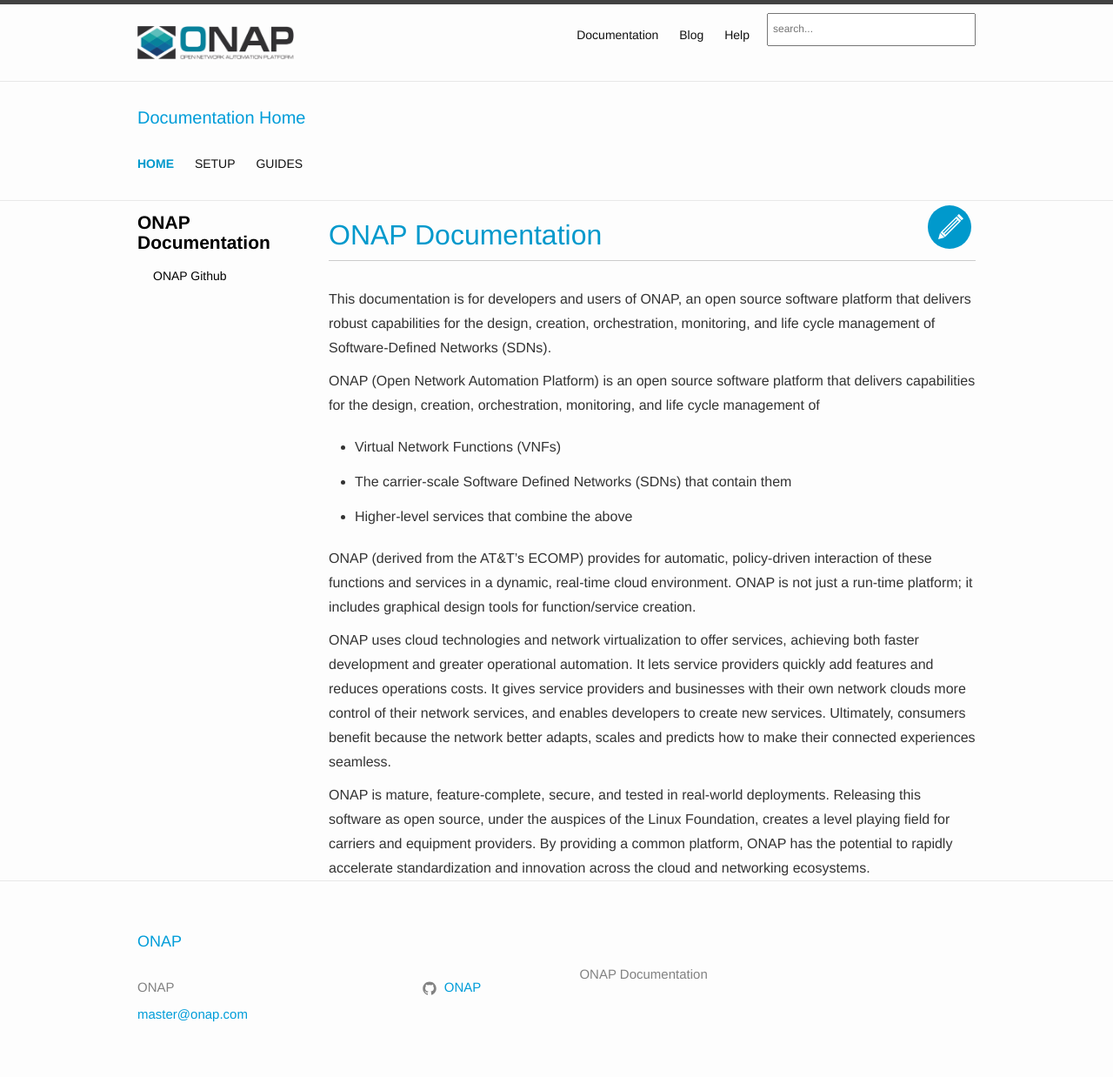
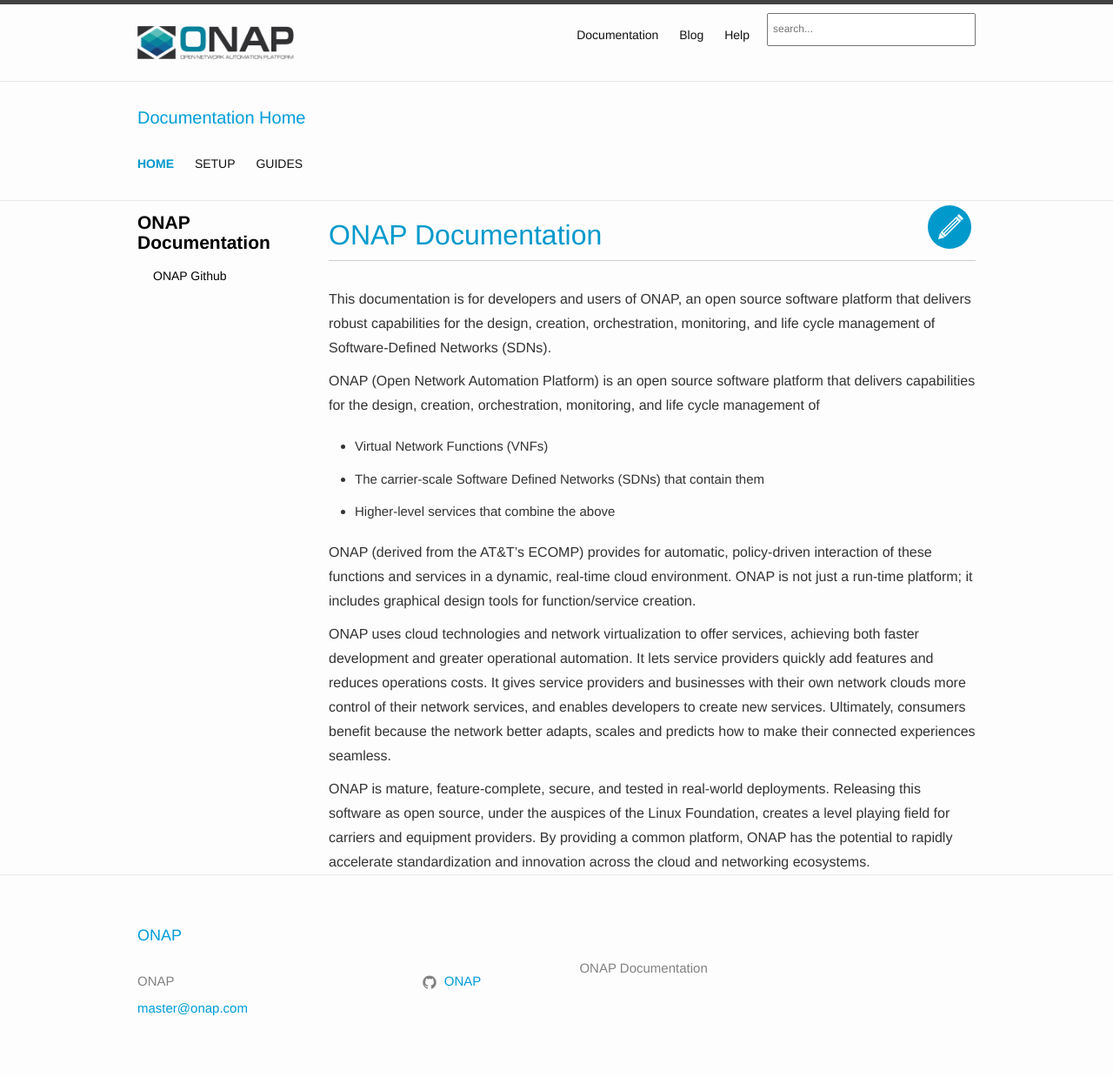
Before and after one commit to pnpdjie/pnpdjie.github.io, a Jekyll site: the page built from docs/home/index.md, in a window 1280 px wide. Shown: the whole page at 87% size. Built offline with Jekyll 4.4.1, drawn with Linux system fonts in a browser that asks for light colours; cached includes are drawn as plain includes.

Commit message:
Update _base.sass
toc change font-size

```diff
--- a/_sass/_base.sass
+++ b/_sass/_base.sass
@@ -219,7 +219,7 @@
 
   li
     margin-bottom: 0.75em
-    font-size: 16px
+    font-size: 15px
     line-height: 1.75em
 
   table
```
